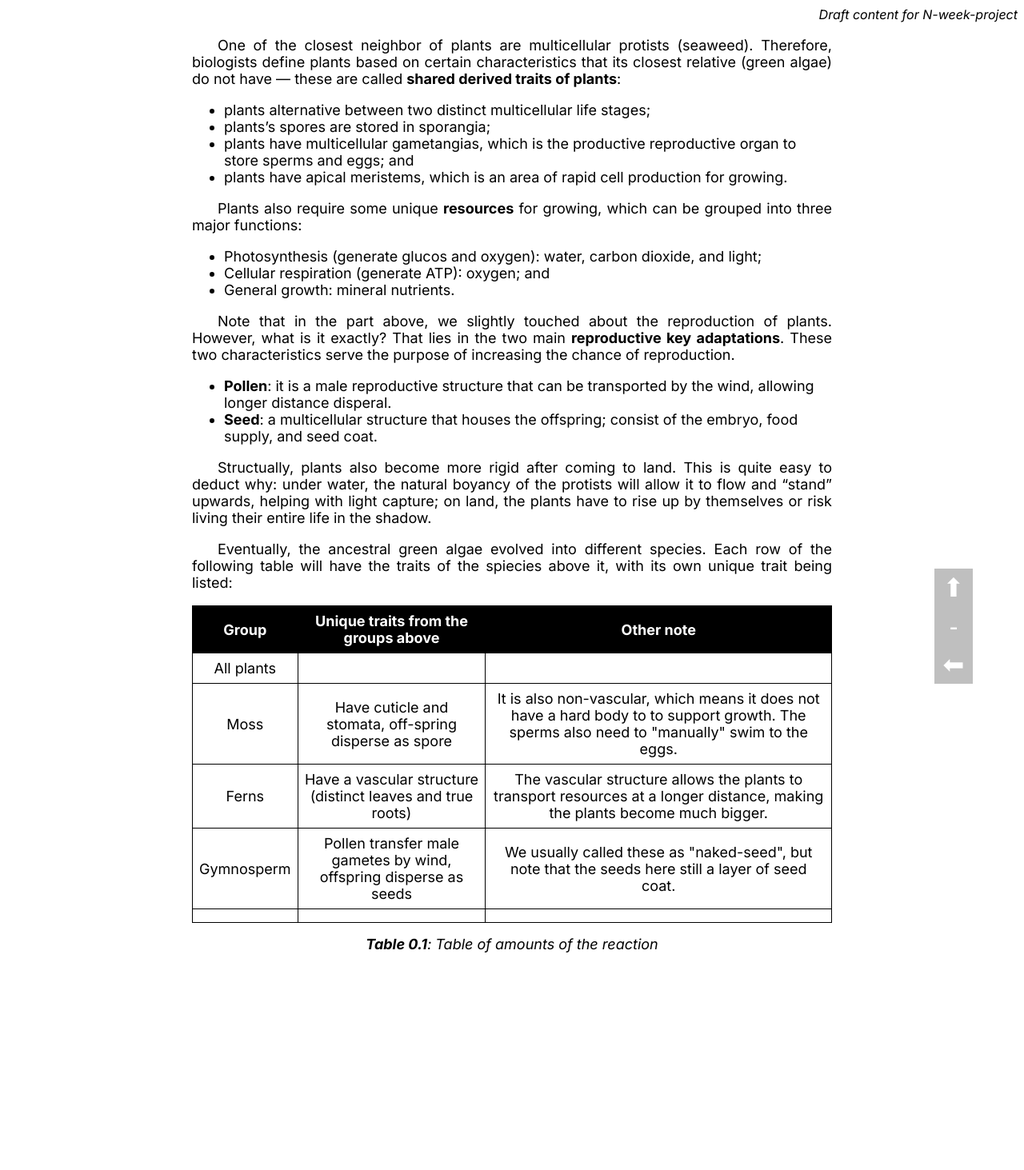
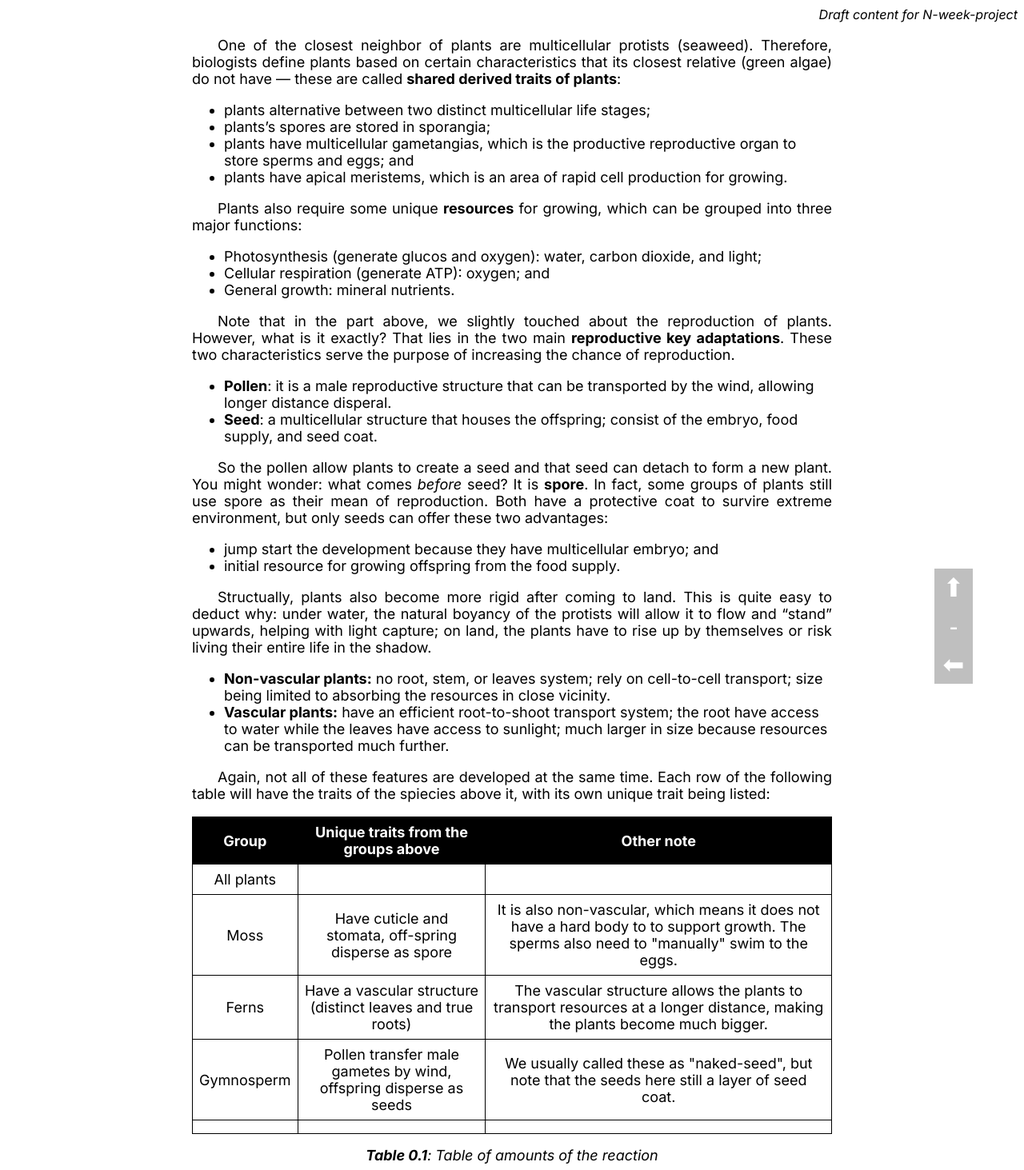
Before and after one commit to LukeNK/n-week-project, a Jekyll site: the page built from drafts/plant.md, in a window 1280 px wide. Shown: the whole page at 80% size. Built offline with Jekyll 4.4.1, drawn with Linux system fonts in a browser that asks for light colours; before the commit the page ends 1199 px from its top, so only the background shows below that.

Commit message:
Add note

```diff
--- a/drafts/plant.md
+++ b/drafts/plant.md
@@ -18,9 +18,15 @@ Note that in the part above, we slightly touched about the reproduction of plant
 - **Pollen**: it is a male reproductive structure that can be transported by the wind, allowing longer distance disperal.
 - **Seed**: a multicellular structure that houses the offspring; consist of the embryo, food supply, and seed coat.
 
+So the pollen allow plants to create a seed and that seed can detach to form a new plant. You might wonder: what comes _before_ seed? It is **spore**. In fact, some groups of plants still use spore as their mean of reproduction. Both have a protective coat to survire extreme environment, but only seeds can offer these two advantages:
+- jump start the development because they have multicellular embryo; and
+- initial resource for growing offspring from the food supply.
+
 Structually, plants also become more rigid after coming to land. This is quite easy to deduct why: under water, the natural boyancy of the protists will allow it to flow and "stand" upwards, helping with light capture; on land, the plants have to rise up by themselves or risk living their entire life in the shadow.
+- **Non-vascular plants:** no root, stem, or leaves system; rely on cell-to-cell transport; size being limited to absorbing the resources in close vicinity.
+- **Vascular plants:** have an efficient root-to-shoot transport system; the root have access to water while the leaves have access to sunlight; much larger in size because resources can be transported much further.
 
-Eventually, the ancestral green algae evolved into different species. Each row of the following table will have the traits of the spiecies above it, with its own unique trait being listed:
+Again, not all of these features are developed at the same time. Each row of the following table will have the traits of the spiecies above it, with its own unique trait being listed:
 <table>
     <caption>Table of amounts of the reaction</caption>
     <tr>
```
